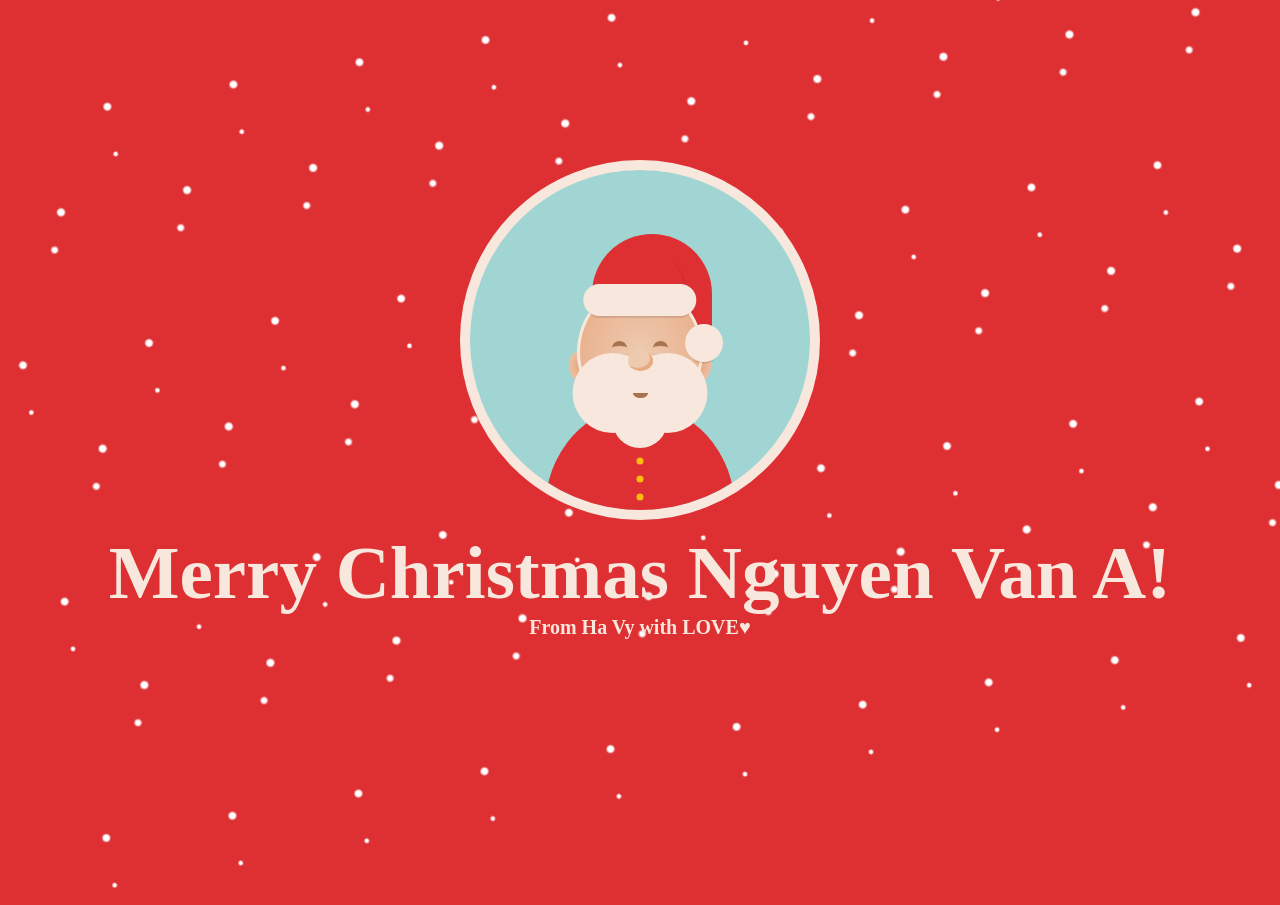
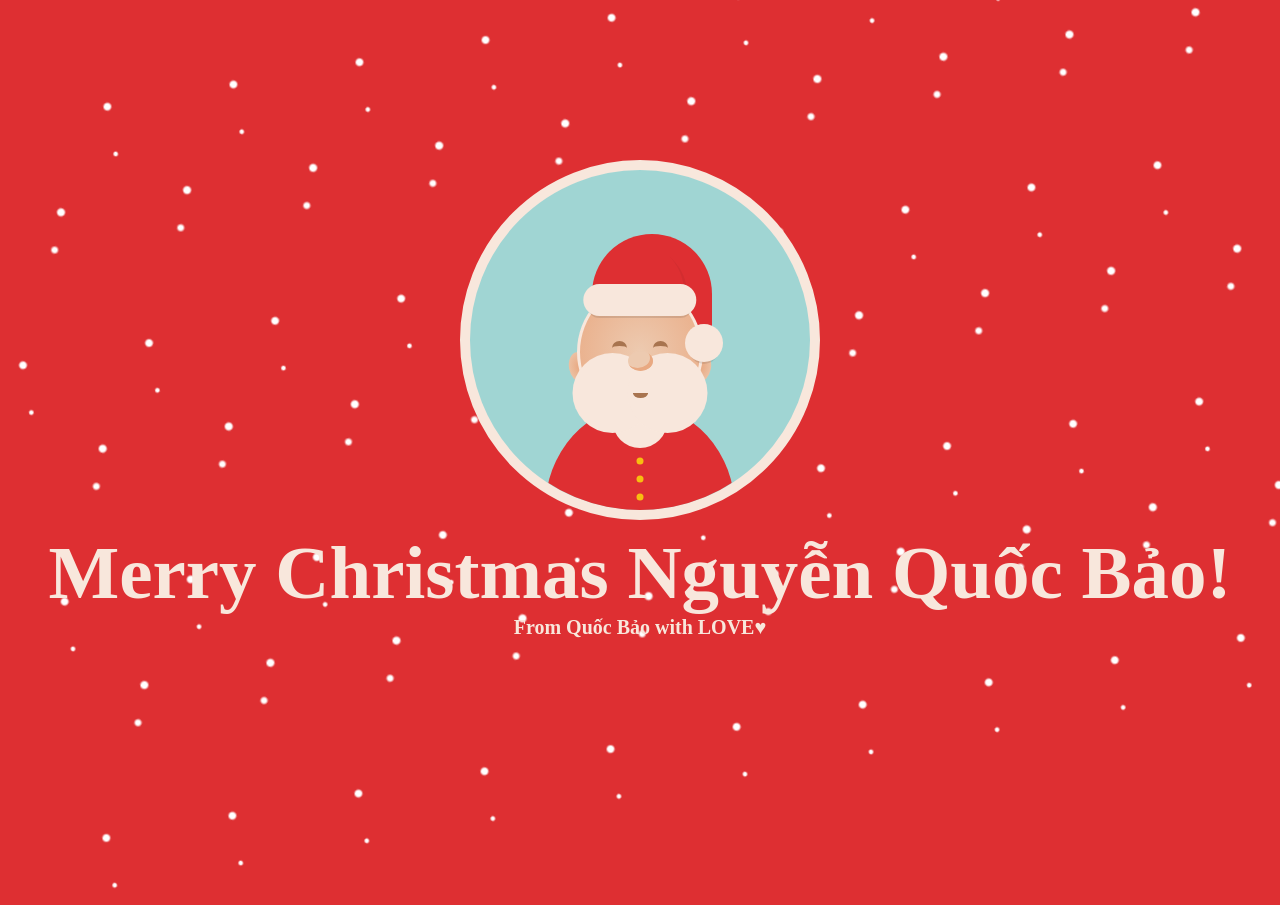
Before and after one commit to NguyennQuoccBaoo/merry-crhistmas, a plain HTML site: page christmas.html in a window 1280 px wide. Both pictures are taken after a click on the element "Nhấn vào thư nhé !!!". Shown: the top 905 px of the page. Drawn offline with Linux system fonts and the light colour scheme; a web font is replaced by a local one.

Commit message:
Update christmas.html

```diff
--- a/christmas.html
+++ b/christmas.html
@@ -1,3 +1,4 @@
+
 <!DOCTYPE html>
 <html lang="en">
 
@@ -1072,8 +1073,8 @@
 
    <div class="christmas" >
     <div class="message">
-        <h1>Merry Christmas Nguyen Van A!</h1>
-        <h2>From Ha Vy with LOVE♥</h2>
+        <h1>Merry Christmas Nguyễn Quốc Bảo!</h1>
+        <h2>From Quốc Bảo with LOVE♥</h2>
     </div>
     <div class="window ">
         <div class="santa">
```
